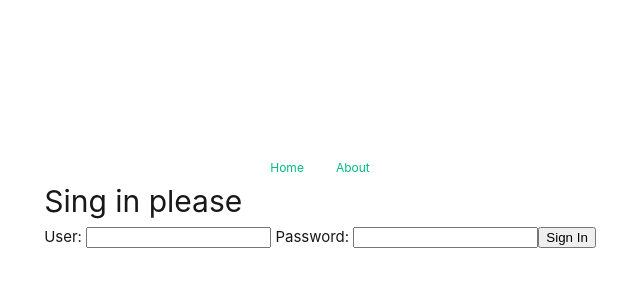
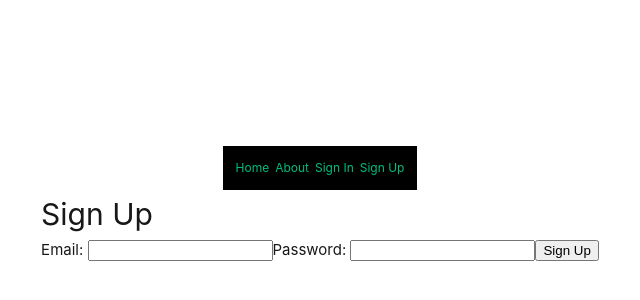
Before and after one commit to MarcMarimon/final-project-front-end-vue, a Vue app: page /signup in a window 1280 px wide. Before the commit this address led to /signin. Shown: the part 212-512 px from the top of the page, without its empty margins (320-960 px from the left). Built offline with nearby package versions, Linux system fonts and the light colour scheme.

Commit message:
sign up and sing out

```diff
--- a/src/App.vue
+++ b/src/App.vue
@@ -1,9 +1,11 @@
+<script setup>
+import NavBar from '@/components/NavBar.vue'
+</script>
 <template>
   <header>
     <div class="wrapper">
       <nav>
-        <RouterLink to="/">Home</RouterLink>
-        <RouterLink to="/about">About</RouterLink>
+        <NavBar />
       </nav>
     </div>
   </header>
--- a/src/api/userApi.js
+++ b/src/api/userApi.js
@@ -27,3 +27,10 @@ export const logIn = async (email, password) => {
 
     return user
 }
+export const signOutUser = async () => {
+    const { error } = await supabase.auth.signOut()
+
+    if (error) {
+        throw new Error(error.message)
+    }
+}
--- /dev/null
+++ b/src/components/NavBar.vue
@@ -0,0 +1,33 @@
+<script setup>
+import { computed } from 'vue'
+import { useUserStore } from '@/stores/userStore.js'
+
+const userStore = useUserStore()
+
+const isUserLoggedIn = computed(() => !!userStore.user)
+
+const signOut = () => {
+  userStore.signOut()
+}
+</script>
+<template>
+  <nav>
+    <router-link to="/">Home</router-link>
+    <router-link to="/about">About</router-link>
+    <router-link v-if="!isUserLoggedIn" to="/signin">Sign In</router-link>
+    <router-link v-if="!isUserLoggedIn" to="/signup">Sign Up</router-link>
+    <button v-if="isUserLoggedIn" @click="signOut">Sign Out</button>
+  </nav>
+</template>
+
+<style scoped>
+nav {
+  display: flex;
+  justify-content: space-around;
+  align-items: center;
+  background-color: #000;
+  color: #fff;
+  font-size: 20px;
+  padding: 10px;
+}
+</style>
--- a/src/router/index.js
+++ b/src/router/index.js
@@ -17,6 +17,16 @@ const router = createRouter({
       component: () => import('@/views/SignInView.vue')
     },
     {
+      path: '/signup',
+      name: 'signup',
+      component: () => import('@/views/SignUpView.vue')
+    },
+    {
+      path: '/welcome',
+      name: 'welcome',
+      component: () => import('@/views/WelcomeView.vue')
+    },
+    {
       path: '/about',
       name: 'about',
       component: () => import('@/views/AboutView.vue')
@@ -31,11 +41,15 @@ router.beforeEach(async (to, from, next) => {
     await userStore.fetchUser()
   }
 
+  if (to.name === 'home' || to.name === 'signup') {
+    next()
+    return
+  }
+
   if (userStore.user === null && to.name !== 'signin') {
     next({ name: 'signin' })
   } else {
     next()
   }
 })
-
 export default router
--- a/src/stores/userStore.js
+++ b/src/stores/userStore.js
@@ -1,6 +1,7 @@
 import { ref } from 'vue'
 import { defineStore } from 'pinia'
-import { fetchActualUser, createNewUser, logIn } from '@/api/userApi'
+import { fetchActualUser, createNewUser, logIn, signOutUser } from '@/api/userApi'
+
 
 export const useUserStore = defineStore('user', () => {
   // State
@@ -23,6 +24,7 @@ export const useUserStore = defineStore('user', () => {
   async function signUp(email, password) {
     try {
       user.value = await createNewUser(email, password)
+
     } catch (error) {
       console.error(error)
     }
@@ -35,7 +37,14 @@ export const useUserStore = defineStore('user', () => {
       console.error(error)
     }
   }
-
+  async function signOut() {
+    try {
+      await signOutUser()
+      user.value = null
+    } catch (error) {
+      console.error(error)
+    }
+  }
   return {
     // State
     user,
@@ -43,6 +52,7 @@ export const useUserStore = defineStore('user', () => {
     // Actions
     fetchUser,
     signUp,
-    signIn
+    signIn,
+    signOut
   }
 })
--- /dev/null
+++ b/src/views/SignUpView.vue
@@ -0,0 +1,30 @@
+<template>
+  <main>
+    <h1>Sign Up</h1>
+    <label>Email: <input type="email" v-model="email" /></label>
+    <label>Password: <input type="password" v-model="password" /></label>
+    <button @click="signUp">Sign Up</button>
+  </main>
+</template>
+
+<script setup>
+import { ref } from 'vue'
+import { useUserStore } from '@/stores/userStore.js'
+import { useRouter } from 'vue-router'
+
+const userStore = useUserStore()
+const email = ref('')
+const password = ref('')
+const router = useRouter()
+
+const signUp = async () => {
+  try {
+    await userStore.signUp(email.value, password.value)
+    router.push({ name: 'welcome' })
+  } catch (error) {
+    console.error(error)
+  }
+}
+</script>
+
+<style scoped></style>
--- a/src/views/AboutView.vue
+++ b/src/views/WelcomeView.vue
@@ -1,7 +1,10 @@
+<script setup></script>
+
 <template>
-  <div class="about">
-    <h1>This is an about page</h1>
-  </div>
+  <main>
+    <h1>Bienvenido!</h1>
+    <p>¡Empieza a trabajar con tus tareas!</p>
+  </main>
 </template>
 
 <style scoped></style>
```
Also changed, not shown: src/api/tasksApi.js (line endings or trailing spaces), src/components/component.vue (deleted), src/stores/tasksStore.js (line endings or trailing spaces).
